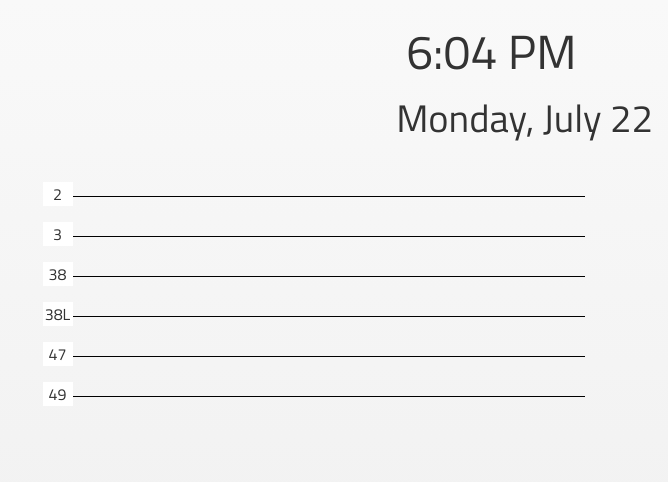
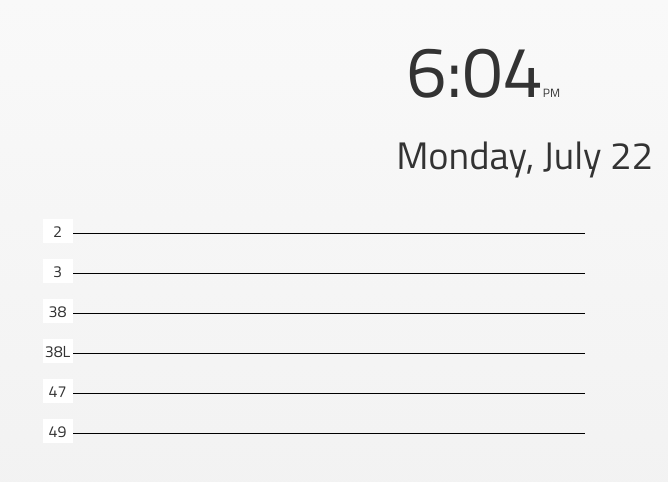
Before and after one commit to lorden/clark, a plain HTML site: page web/index.html in a window 1280 px wide. Shown: the whole page, without its empty margins (612-1280 px from the left). Drawn offline with Linux system fonts and the light colour scheme; no server answers.

Commit message:
Cosmetic changes

```diff
--- a/web/clark.css
+++ b/web/clark.css
@@ -6,6 +6,15 @@ h1 {
     font-weight: normal;
     margin: 0;
 }
+
+.large {
+  font-size: 150%;
+}
+
+.small {
+  font-size: 25%;
+}
+
 #right-panel {
     float: right;
     font-size: 3em;
--- a/web/clark.js
+++ b/web/clark.js
@@ -12,8 +12,7 @@ $(document).ready(function(){
     });
 });
 
-// var api_url = 'http://ec2-54-226-139-147.compute-1.amazonaws.com/';
-var api_url = 'http://127.0.0.1:5000/';
+var api_url = 'http://ec2-54-226-139-147.compute-1.amazonaws.com/';
 
 function new_updateClock() {
     $.getJSON(api_url, function(data) {
@@ -139,7 +138,7 @@ function updateWeather() {
         '</div>';
 
     $.getJSON(api_url, function(data) {
-        $('#current-temperature').html(Math.round(data.weather.today.temperature) + tu);
+        $('#current-temperature').html('<span class="large">' + Math.round(data.weather.today.temperature) + '</span><span class="small">' + tu + '</span>');
         // Today
         var day_data = {
             'day': 'Today',
@@ -197,10 +196,11 @@ function updateClock () {
     currentHours = ( currentHours == 0 ) ? 12 : currentHours;
 
     // Compose the string for display
-    var currentTimeString = currentHours + ":" + currentMinutes + " " + timeOfDay;
+    var current_time = currentHours + ":" + currentMinutes;
+    var ampm = timeOfDay;
 
     // Update the time display
-    $('#clock').html(currentTimeString);
+    $('#clock').html('<span class="large">' + current_time + '</span><span class="small">' + ampm + '</span>');
     updateDate(currentTime);
 }
 
```
